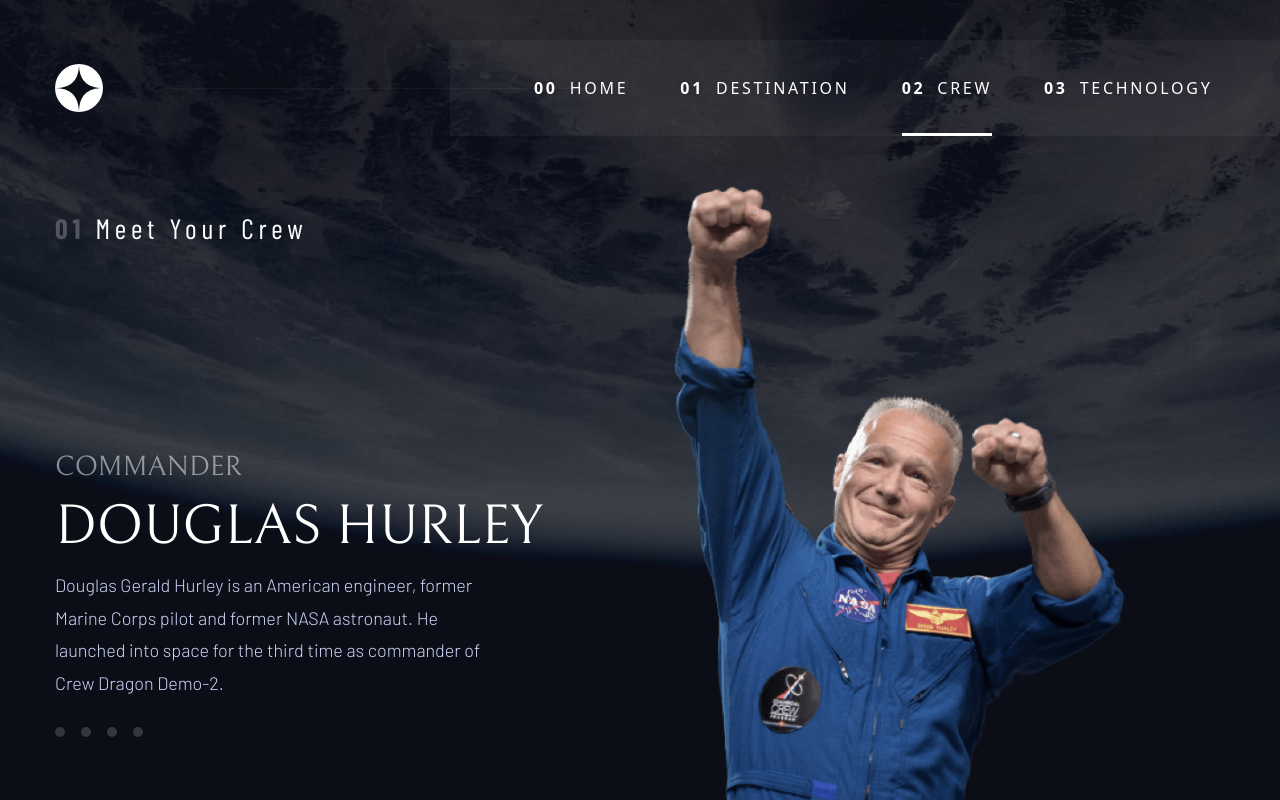
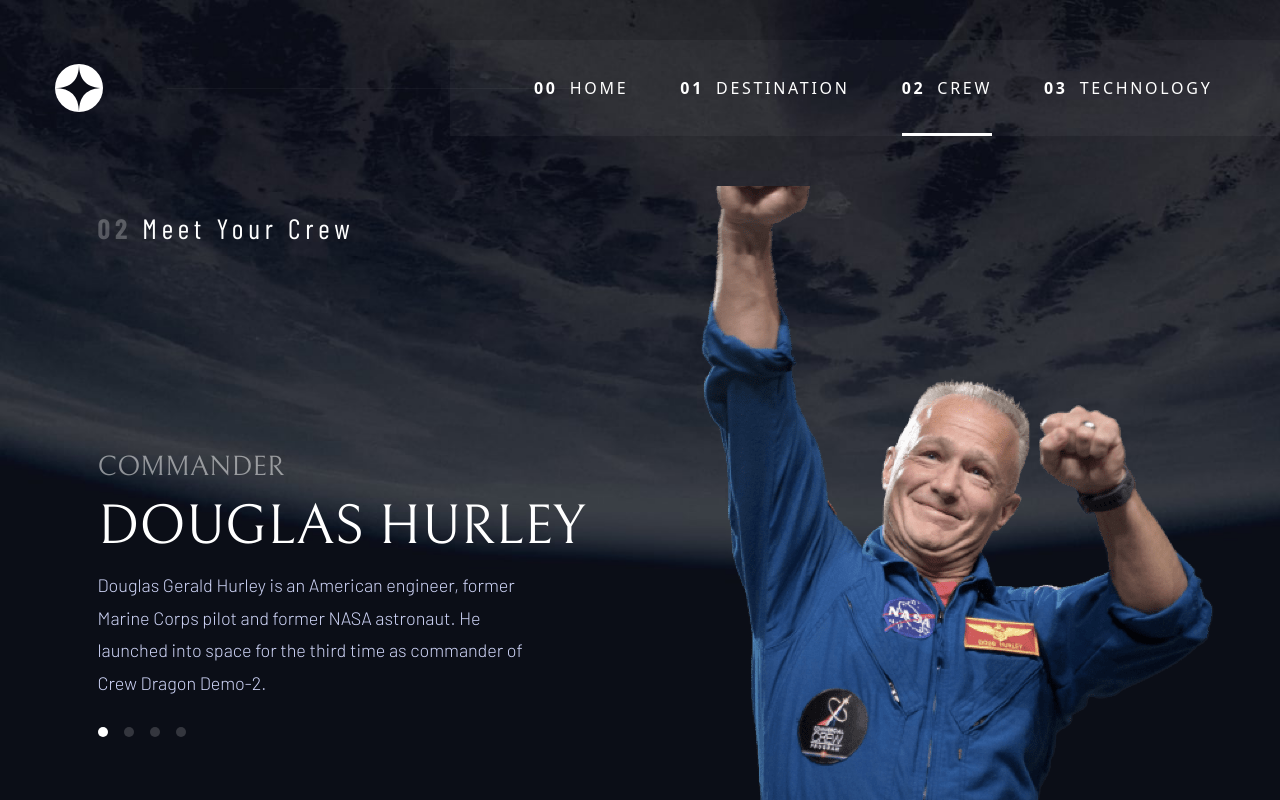
Before and after one commit to irenekyc/space-travel-intro, a Next.js app: page /crew in a window 1280 px wide. Built offline with nearby package versions, Linux system fonts and the light colour scheme.

Commit message:
added crew data and switch

```diff
--- /dev/null
+++ b/constants/crew-data.ts
@@ -0,0 +1,56 @@
+import { CrewType } from "../typings/Crew";
+
+export const CREW_DATA: CrewType[] = [
+  {
+    id: "douglas-hurley",
+    name: "douglas hurley",
+    description:
+      "Douglas Gerald Hurley is an American engineer, former Marine Corps pilot and former NASA astronaut. He launched into space for the third time as commander of Crew Dragon Demo-2.",
+    role: "commander",
+    image: {
+      png: "/images/crew/image-douglas-hurley.png",
+      webp: "/images/crew/image-douglas-hurley.png",
+      width: 514,
+      height: 700,
+    },
+  },
+  {
+    id: "mark-shuttlerworth",
+    name: "MARK SHUTTLEWORTH",
+    description:
+      "Mark Richard Shuttleworth is the founder and CEO of Canonical, the company behind the Linux-based Ubuntu operating system. Shuttleworth became the first South African to travel to space as a space tourist.",
+    role: "Mission Specialist",
+    image: {
+      png: "/images/crew/image-mark-shuttleworth.png",
+      webp: "/images/crew/image-mark-shuttleworth.png",
+      width: 433,
+      height: 640,
+    },
+  },
+  {
+    id: "victor-glover",
+    name: "victor glover",
+    description:
+      "Pilot on the first operational flight of the SpaceX Crew Dragon to the International Space Station. Glover is a commander in the U.S. Navy where he pilots an F/A-18.He was a crew member of Expedition 64, and served as a station systems flight engineer. ",
+    role: "pilot",
+    image: {
+      png: "/images/crew/image-victor-glover.png",
+      webp: "/images/crew/image-victor-glover.png",
+      width: 549,
+      height: 645,
+    },
+  },
+  {
+    id: "anousheh-ansari",
+    name: "Anousheh Ansari",
+    description:
+      "Anousheh Ansari is an Iranian American engineer and co-founder of Prodea Systems. Ansari was the fourth self-funded space tourist, the first self-funded woman to fly to the ISS, and the first Iranian in space. ",
+    role: "Flight Engineer",
+    image: {
+      png: "/images/crew/image-anousheh-ansari.png",
+      webp: "/images/crew/image-anousheh-ansari.png",
+      width: 575,
+      height: 602,
+    },
+  },
+];
--- a/pages/crew.tsx
+++ b/pages/crew.tsx
@@ -5,65 +5,85 @@ import Image from "next/image";
 
 import { useState } from "react";
 
-import { SpaceDataType } from "../typings/Destination";
 import { TabContainer, TabContent, TabPane } from "react-bootstrap";
+import { CREW_DATA } from "../constants/crew-data";
+import { CrewType } from "../typings/Crew";
+import classnames from "classnames";
 
 const Crew: NextPage = () => {
-  const [activeSlide, setActiveSlide] = useState<string>();
+  const [activeSlide, setActiveSlide] = useState<string>(CREW_DATA[0].id);
 
   const clickOnSlide = (eventKey: string | null) => setActiveSlide(eventKey!);
 
   return (
     <main className={styles.crewPage}>
       <h1>
-        <span>01</span> Meet Your Crew
+        <span>02</span> Meet Your Crew
       </h1>
       <div className={styles.crewPage__content}>
-        <div className={styles.crewPage__content__image}>
+        <TabContainer
+          defaultActiveKey={activeSlide}
+          activeKey={activeSlide}
+          onSelect={clickOnSlide}
+        >
+          <TabContent>
+            {CREW_DATA.map((crew: CrewType) => (
+              <TabPane key={crew.id} eventKey={crew.id} transition={true}>
+                <div className={styles.crewPage__content__image__wrapper}>
                   <Image
-            src="/images/crew/image-douglas-hurley.png"
-            alt="Douglas"
-            height={700}
-            width={514}
-            objectFit="contain"
+                    src={crew.image.png}
+                    alt={crew.name}
+                    height={crew.image.height}
+                    width={crew.image.width}
+                    objectFit="cover"
                   />
                 </div>
+              </TabPane>
+            ))}
+          </TabContent>
+        </TabContainer>
+
         <div className={styles.crewPage__content__text}>
           <ul className={styles.crewPage__tabRow}>
-            <li>
-              <button className={styles.crewPage__tab__button} id="crew-1">
-                Douglas
+            {CREW_DATA.map((crewData: CrewType) => (
+              <li key={crewData.id}>
+                <button
+                  className={classnames(styles.crewPage__tab__button, {
+                    [styles.crewPage__tab__button__active]:
+                      activeSlide === crewData.id,
+                  })}
+                  id={`crew-tab-${crewData.id}`}
+                  onClick={() => setActiveSlide(crewData.id)}
+                >
+                  {crewData.name}
                 </button>
-              <label className={styles.crewPage__tab__label} htmlFor="crew-1" />
+                <label
+                  className={classnames(styles.crewPage__tab__label, {
+                    [styles.crewPage__tab__label__active]:
+                      activeSlide === crewData.id,
+                  })}
+                  htmlFor={`crew-tab-${crewData.id}`}
+                />
               </li>
-            <li>
-              <button className={styles.crewPage__tab__button} id="crew-2">
-                Douglas
-              </button>
-              <label className={styles.crewPage__tab__label} htmlFor="crew-2" />
-            </li>
-            <li>
-              <button className={styles.crewPage__tab__button} id="crew-3">
-                Douglas
-              </button>
-              <label className={styles.crewPage__tab__label} htmlFor="crew-3" />
-            </li>
-            <li>
-              <button className={styles.crewPage__tab__button} id="crew-4">
-                Douglas
-              </button>
-              <label className={styles.crewPage__tab__label} htmlFor="crew-4" />
-            </li>
+            ))}
           </ul>
+          <TabContainer
+            defaultActiveKey={activeSlide}
+            activeKey={activeSlide}
+            onSelect={clickOnSlide}
+          >
+            <TabContent>
+              {CREW_DATA.map((crew) => (
+                <TabPane eventKey={crew.id} key={crew.id}>
                   <div className={styles.crewPage__content__description}>
-            <h3>Commander</h3>
-            <h2>Douglas Hurley</h2>
-            <p>
-              Douglas Gerald Hurley is an American engineer, former Marine Corps
-              pilot and former NASA astronaut. He launched into space for the
-              third time as commander of Crew Dragon Demo-2.
-            </p>
+                    <h3>{crew.role}</h3>
+                    <h2>{crew.name}</h2>
+                    <p>{crew.description}</p>
                   </div>
+                </TabPane>
+              ))}
+            </TabContent>
+          </TabContainer>
         </div>
       </div>
     </main>
--- a/styles/crew.module.scss
+++ b/styles/crew.module.scss
@@ -54,28 +54,42 @@
     h1 {
       margin-bottom: 60px;
       text-align: left;
+      max-width: 1116px;
+      display: block;
+      width: 100%;
+      margin-left: auto;
+      margin-right: auto;
     }
+    min-height: 700px;
     height: 100vh;
-    min-height: 650px;
+    max-height: 900px;
   }
 
   &__content {
+    width: 100%;
+    max-width: 1116px;
+    margin-right: auto;
+    margin-left: auto;
     flex: 1;
-    width: 100%;
+    overflow: hidden;
     display: flex;
     flex-direction: column;
     justify-content: space-between;
     height: 100%;
+    max-height: 600px;
     @include md-and-up {
       flex-direction: column-reverse;
+      max-height: none;
     }
     @include lg-and-up {
       flex-direction: row-reverse;
+      align-items: flex-end;
       margin-top: -120px;
+      justify-content: space-between;
     }
   }
 
-  &__content__image {
+  &__content__image__wrapper {
     height: 250px;
     max-height: 250px;
     width: 100%;
@@ -85,14 +99,19 @@
     margin-bottom: 32px;
 
     @include md-and-up {
+      width: 60%;
+      margin-right: auto;
+      margin-left: auto;
       border-bottom: none;
       margin-bottom: 0;
       flex: 1;
       height: auto;
-      max-height: 532px;
+      max-height: none;
     }
     @include lg-and-up {
-      max-height: calc(100vh - 90px);
+      width: 100%;
+      height: auto;
+      max-height: calc(100vh - 212px + 30px);
     }
   }
 
@@ -154,6 +173,7 @@
     h2 {
       @include heading-3;
       text-transform: uppercase;
+      white-space: nowrap;
     }
     p {
       color: $primary;
@@ -168,6 +188,7 @@
     }
     @include lg-and-up {
       align-items: flex-start;
+      text-align: left;
 
       p {
         text-align: left;
```
Also changed, not shown: typings/Crew.d.ts (added, +12 -0 lines). Lines whose indentation alone changed are shown as unchanged.
